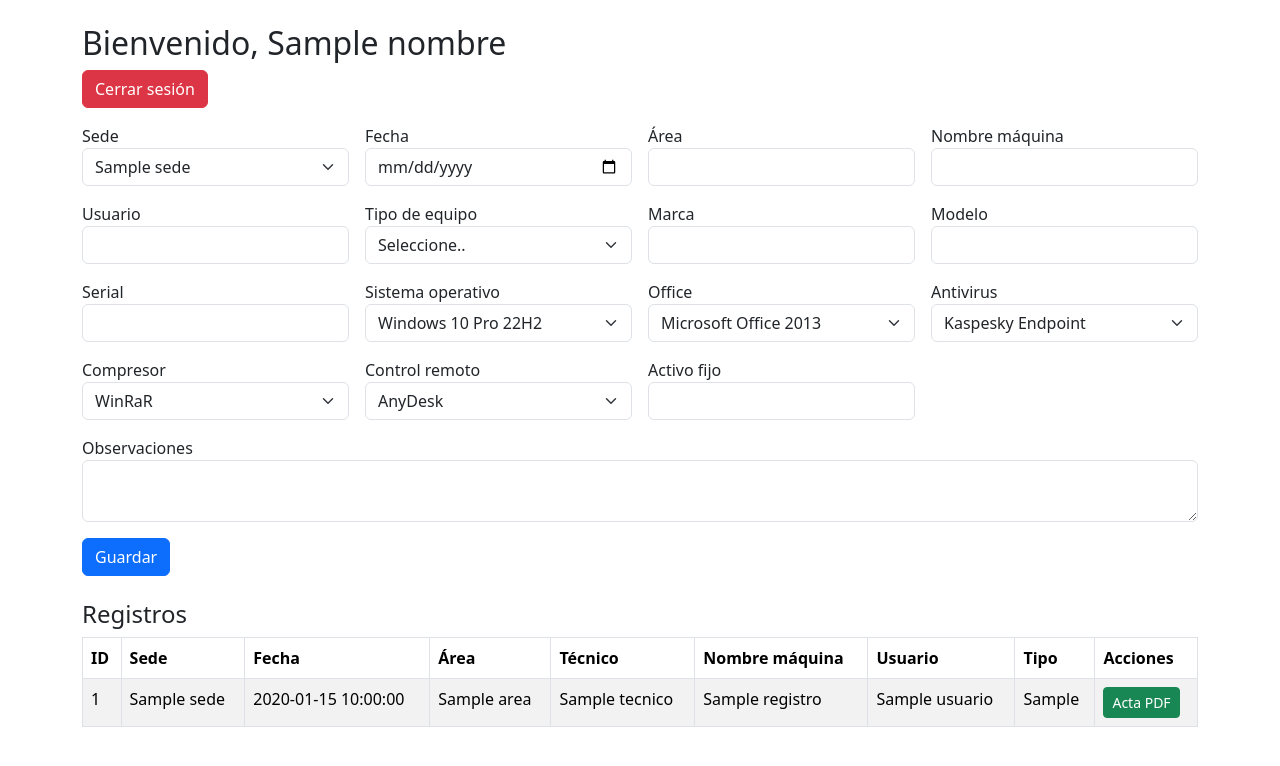
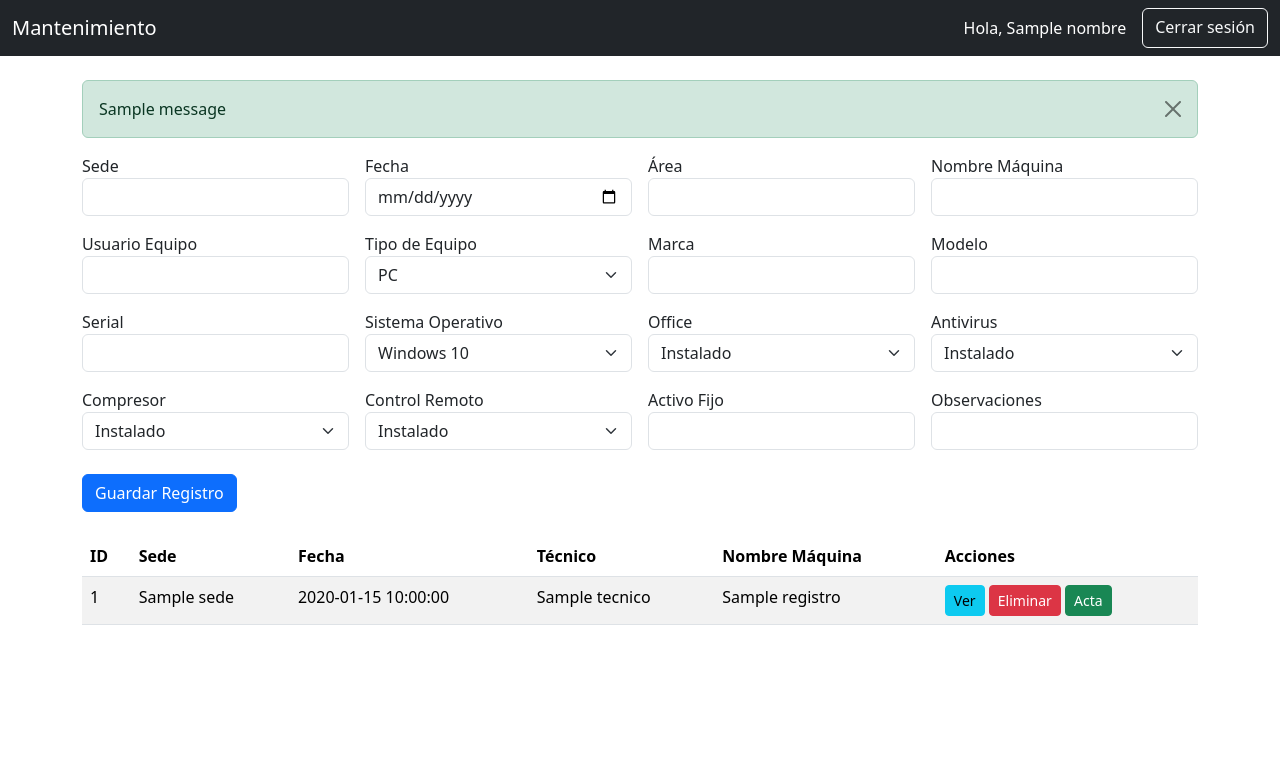
Before and after one commit to JozeDavhiid/Mantenimiento_Computadores, a Flask app: template templates/principal.html in a window 1280 px wide. Shown: the top 766 px of the page. Run offline with Flask 3, Linux system fonts and the light colour scheme; the template is opened without the code that fills it: most values are stand-ins (such as "Sample title", 1, 10 or a date in 2020); one stand-in notice (Sample message) is shown; some libraries are stand-ins or nearby versions.

Commit message:
Actualizacion

```diff
--- a/app.py
+++ b/app.py
@@ -2,22 +2,27 @@ import os
 from flask import Flask, render_template, request, redirect, url_for, session, flash, send_file
 import psycopg2
 from psycopg2.extras import RealDictCursor
+import openpyxl
 from io import BytesIO
 from datetime import date
 from reportlab.lib.pagesizes import letter
 from reportlab.pdfgen import canvas
 
-# ====== CONFIG ======
+# -----------------------
+# Configuración
+# -----------------------
 DB_URL = os.environ.get('DATABASE_URL')
-SECRET_KEY = os.environ.get('SECRET_KEY', 'Liam2205@.')
-
 if not DB_URL:
     raise ValueError("Debes configurar DATABASE_URL como variable de entorno con la URL de PostgreSQL de Render")
+
+SECRET_KEY = os.environ.get('SECRET_KEY', 'cambiala_por_una_secreta_en_render')
 
 app = Flask(__name__)
 app.secret_key = SECRET_KEY
 
-# ====== DB CONEXIÓN ======
+# -----------------------
+# Funciones DB
+# -----------------------
 def get_db():
     conn = psycopg2.connect(DB_URL, cursor_factory=RealDictCursor)
     return conn
@@ -25,16 +30,11 @@ def get_db():
 def init_db():
     conn = get_db()
     c = conn.cursor()
-    c.execute('''CREATE TABLE IF NOT EXISTS tecnicos (
-                    id SERIAL PRIMARY KEY,
-                    usuario TEXT UNIQUE,
-                    nombre TEXT,
-                    contrasena TEXT
-                )''')
+    # Tabla mantenimiento
     c.execute('''CREATE TABLE IF NOT EXISTS mantenimiento (
                     id SERIAL PRIMARY KEY,
                     sede TEXT,
-                    fecha DATE,
+                    fecha TEXT,
                     area TEXT,
                     tecnico TEXT,
                     nombre_maquina TEXT,
@@ -51,10 +51,17 @@ def init_db():
                     activo_fijo TEXT,
                     observaciones TEXT
                 )''')
-    # Crear admin por defecto
+    # Tabla tecnicos
+    c.execute('''CREATE TABLE IF NOT EXISTS tecnicos (
+                    id SERIAL PRIMARY KEY,
+                    usuario TEXT UNIQUE,
+                    nombre TEXT,
+                    contrasena TEXT
+                )''')
+    # Insert default admin
     c.execute("SELECT * FROM tecnicos WHERE usuario='admin'")
     if not c.fetchone():
-        c.execute("INSERT INTO tecnicos (usuario, nombre, contrasena) VALUES (%s,%s,%s)",
+        c.execute("INSERT INTO tecnicos (usuario, nombre, contrasena) VALUES (%s, %s, %s)",
                   ('admin', 'Administrador', '1234'))
     conn.commit()
     conn.close()
@@ -62,7 +69,9 @@ def init_db():
 with app.app_context():
     init_db()
 
-# ====== RUTAS ======
+# -----------------------
+# Rutas
+# -----------------------
 @app.route('/')
 def home():
     if 'usuario' in session:
@@ -95,14 +104,13 @@ def registro():
         conn = get_db()
         c = conn.cursor()
         try:
-            c.execute("INSERT INTO tecnicos (usuario,nombre,contrasena) VALUES (%s,%s,%s)",
+            c.execute("INSERT INTO tecnicos (usuario, nombre, contrasena) VALUES (%s, %s, %s)",
                       (usuario, nombre, contrasena))
             conn.commit()
             flash('Técnico registrado correctamente', 'success')
             return redirect(url_for('login'))
-        except psycopg2.errors.UniqueViolation:
+        except psycopg2.IntegrityError:
             flash('El usuario ya existe', 'warning')
-            conn.rollback()
         finally:
             conn.close()
     return render_template('registro.html')
@@ -120,11 +128,11 @@ def principal():
     conn = get_db()
     c = conn.cursor()
 
-    # ===== Guardar registro =====
+    # Insertar registro
     if request.method == 'POST' and request.form.get('action') == 'guardar':
         datos = (
             request.form.get('sede',''),
-            request.form.get('fecha', date.today()),
+            request.form.get('fecha', date.today().isoformat()),
             request.form.get('area',''),
             session.get('nombre',''),
             request.form.get('nombre_maquina',''),
@@ -142,18 +150,18 @@ def principal():
             request.form.get('observaciones','')
         )
         c.execute('''INSERT INTO mantenimiento
-                     (sede, fecha, area, tecnico, nombre_maquina, usuario, tipo_equipo, marca, modelo, serial,
-                      sistema_operativo, office, antivirus, compresor, control_remoto, activo_fijo, observaciones)
-                     VALUES (%s,%s,%s,%s,%s,%s,%s,%s,%s,%s,%s,%s,%s,%s,%s,%s,%s)''', datos)
+                    (sede, fecha, area, tecnico, nombre_maquina, usuario, tipo_equipo, marca, modelo, serial,
+                     sistema_operativo, office, antivirus, compresor, control_remoto, activo_fijo, observaciones)
+                     VALUES (%s, %s, %s, %s, %s, %s, %s, %s, %s, %s, %s, %s, %s, %s, %s, %s, %s)''', datos)
         conn.commit()
         flash('Registro guardado', 'success')
 
-    # ===== Actualizar registro =====
+    # Actualizar registro
     if request.method == 'POST' and request.form.get('action') == 'actualizar':
         rid = request.form.get('id')
         datos = (
             request.form.get('sede',''),
-            request.form.get('fecha', date.today()),
+            request.form.get('fecha', date.today().isoformat()),
             request.form.get('area',''),
             request.form.get('tecnico',''),
             request.form.get('nombre_maquina',''),
@@ -172,60 +180,119 @@ def principal():
             rid
         )
         c.execute('''UPDATE mantenimiento SET
-                     sede=%s, fecha=%s, area=%s, tecnico=%s, nombre_maquina=%s, usuario=%s,
-                     tipo_equipo=%s, marca=%s, modelo=%s, serial=%s, sistema_operativo=%s,
-                     office=%s, antivirus=%s, compresor=%s, control_remoto=%s, activo_fijo=%s, observaciones=%s
-                     WHERE id=%s''', datos)
+                    sede=%s, fecha=%s, area=%s, tecnico=%s, nombre_maquina=%s, usuario=%s,
+                    tipo_equipo=%s, marca=%s, modelo=%s, serial=%s, sistema_operativo=%s, office=%s, antivirus=%s,
+                    compresor=%s, control_remoto=%s, activo_fijo=%s, observaciones=%s WHERE id=%s''', datos)
         conn.commit()
         flash('Registro actualizado', 'success')
 
-    # ===== Filtrado =====
+    # Búsqueda y filtros
     search = request.args.get('q','').strip()
     sede_filter = request.args.get('sede','Todas')
     query = "SELECT * FROM mantenimiento WHERE 1=1"
     params = []
     if search:
         like = f"%{search}%"
-        query += " AND (sede ILIKE %s OR area ILIKE %s OR tecnico ILIKE %s OR nombre_maquina ILIKE %s OR usuario ILIKE %s OR tipo_equipo ILIKE %s OR marca ILIKE %s OR modelo ILIKE %s OR serial ILIKE %s OR sistema_operativo ILIKE %s OR office ILIKE %s OR antivirus ILIKE %s OR compresor ILIKE %s OR control_remoto ILIKE %s OR activo_fijo ILIKE %s OR observaciones ILIKE %s)"
+        query += """ AND (sede ILIKE %s OR area ILIKE %s OR tecnico ILIKE %s OR nombre_maquina ILIKE %s
+                     OR usuario ILIKE %s OR tipo_equipo ILIKE %s OR marca ILIKE %s OR modelo ILIKE %s
+                     OR serial ILIKE %s OR sistema_operativo ILIKE %s OR office ILIKE %s OR antivirus ILIKE %s
+                     OR compresor ILIKE %s OR control_remoto ILIKE %s OR activo_fijo ILIKE %s OR observaciones ILIKE %s)"""
         params += [like]*16
     if sede_filter and sede_filter != 'Todas':
-        query += " AND sede=%s"
+        query += " AND sede = %s"
         params.append(sede_filter)
     query += " ORDER BY id DESC"
     c.execute(query, params)
     registros = c.fetchall()
-    sedes = ["Todas","Nivel Central","Barranquilla","Soledad","Santa Marta","El Banco","Monteria","Sincelejo","Valledupar","El Carmen de Bolivar","Magangue"]
+
+    sedes = ["Todas","Nivel Central","Barranquilla","Soledad","Santa Marta","El Banco",
+             "Monteria","Sincelejo","Valledupar","El Carmen de Bolivar","Magangue"]
+
     conn.close()
+    return render_template('principal.html', registros=registros, sedes=sedes, search=search,
+                           sede_filter=sede_filter, nombre=session.get('nombre'))
 
-    return render_template('principal.html', registros=registros, sedes=sedes,
-                           search=search, sede_filter=sede_filter, nombre=session.get('nombre'))
-
-# ====== Actas individuales =====
-@app.route('/acta/<int:rid>')
-def acta(rid):
+@app.route('/eliminar/<int:rid>', methods=['POST'])
+def eliminar(rid):
     if 'usuario' not in session:
         return redirect(url_for('login'))
     conn = get_db()
     c = conn.cursor()
+    c.execute("DELETE FROM mantenimiento WHERE id=%s", (rid,))
+    conn.commit()
+    conn.close()
+    flash('Registro eliminado', 'info')
+    return redirect(url_for('principal'))
+
+@app.route('/exportar')
+def exportar():
+    if 'usuario' not in session:
+        return redirect(url_for('login'))
+    conn = get_db()
+    c = conn.cursor()
+    c.execute("SELECT * FROM mantenimiento")
+    registros = c.fetchall()
+    conn.close()
+
+    if not registros:
+        flash('No hay registros para exportar', 'warning')
+        return redirect(url_for('principal'))
+
+    wb = openpyxl.Workbook()
+    ws = wb.active
+    ws.title = "Mantenimiento"
+    encabezados = list(registros[0].keys())
+    ws.append(encabezados)
+    for row in registros:
+        ws.append(list(row.values()))
+    bio = BytesIO()
+    wb.save(bio)
+    bio.seek(0)
+
+    return send_file(bio, as_attachment=True, download_name='Mantenimiento.xlsx',
+                     mimetype='application/vnd.openxmlformats-officedocument.spreadsheetml.sheet')
+
+@app.route('/acta/<int:rid>')
+def generar_acta(rid):
+    if 'usuario' not in session:
+        return redirect(url_for('login'))
+
+    conn = get_db()
+    c = conn.cursor()
     c.execute("SELECT * FROM mantenimiento WHERE id=%s", (rid,))
-    row = c.fetchone()
+    registro = c.fetchone()
     conn.close()
-    if not row:
+
+    if not registro:
         flash('Registro no encontrado', 'warning')
         return redirect(url_for('principal'))
 
-    # Crear PDF
     buffer = BytesIO()
-    p = canvas.Canvas(buffer, pagesize=letter)
-    p.setFont("Helvetica", 12)
-    y = 750
-    for key, value in row.items():
-        p.drawString(50, y, f"{key}: {value}")
+    c_pdf = canvas.Canvas(buffer, pagesize=letter)
+    width, height = letter
+    c_pdf.setFont("Helvetica", 12)
+
+    y = height - 50
+    c_pdf.drawString(50, y, f"Acta de Mantenimiento - Registro ID: {registro['id']}")
+    y -= 25
+    for key, value in registro.items():
+        c_pdf.drawString(50, y, f"{key.replace('_',' ').title()}: {value}")
         y -= 20
-    p.showPage()
-    p.save()
+        if y < 50:
+            c_pdf.showPage()
+            c_pdf.setFont("Helvetica", 12)
+            y = height - 50
+
+    c_pdf.showPage()
+    c_pdf.save()
     buffer.seek(0)
-    return send_file(buffer, as_attachment=True, download_name=f"acta_{rid}.pdf", mimetype='application/pdf')
 
+    return send_file(buffer, as_attachment=True,
+                     download_name=f"Acta_Registro_{registro['id']}.pdf",
+                     mimetype='application/pdf')
+
+# -----------------------
+# Main
+# -----------------------
 if __name__ == '__main__':
     app.run(host='0.0.0.0', port=int(os.environ.get('PORT', 5000)), debug=True)
--- a/templates/principal.html
+++ b/templates/principal.html
@@ -2,138 +2,139 @@
 <html lang="es">
 <head>
     <meta charset="UTF-8">
-    <meta name="viewport" content="width=device-width, initial-scale=1.0">
-    <title>Registro de Mantenimiento</title>
+    <title>Principal - Mantenimiento</title>
     <link href="https://cdn.jsdelivr.net/npm/bootstrap@5.3.2/dist/css/bootstrap.min.css" rel="stylesheet">
 </head>
 <body>
-<div class="container mt-4">
-    <h2>Bienvenido, {{ nombre }}</h2>
-    <a href="{{ url_for('logout') }}" class="btn btn-danger mb-3">Cerrar sesión</a>
+<nav class="navbar navbar-expand-lg navbar-dark bg-dark mb-4">
+    <div class="container-fluid">
+        <a class="navbar-brand" href="#">Mantenimiento</a>
+        <div class="d-flex">
+            <span class="navbar-text text-white me-3">Hola, {{ nombre }}</span>
+            <a href="{{ url_for('logout') }}" class="btn btn-outline-light">Cerrar sesión</a>
+        </div>
+    </div>
+</nav>
 
-    <!-- FORMULARIO -->
-    <form method="POST" class="mb-4">
+<div class="container">
+    {% with messages = get_flashed_messages(with_categories=true) %}
+      {% if messages %}
+        {% for category, message in messages %}
+          <div class="alert alert-{{ category }} alert-dismissible fade show" role="alert">
+            {{ message }}
+            <button type="button" class="btn-close" data-bs-dismiss="alert" aria-label="Close"></button>
+          </div>
+        {% endfor %}
+      {% endif %}
+    {% endwith %}
+
+    <!-- FORMULARIO DE REGISTRO -->
+    <form method="POST" class="row g-3 mb-4">
         <input type="hidden" name="action" value="guardar">
-        <div class="row g-3">
         <div class="col-md-3">
             <label>Sede</label>
-                <select class="form-select" name="sede">
-                    {% for s in sedes if s != 'Todas' %}
-                    <option value="{{ s }}">{{ s }}</option>
-                    {% endfor %}
-                </select>
+            <input type="text" name="sede" class="form-control">
         </div>
         <div class="col-md-3">
             <label>Fecha</label>
-                <input type="date" class="form-control" name="fecha" value="{{ date.today().isoformat() }}">
+            <input type="date" name="fecha" class="form-control" value="{{ hoy }}">
         </div>
         <div class="col-md-3">
             <label>Área</label>
-                <input type="text" class="form-control" name="area">
+            <input type="text" name="area" class="form-control">
         </div>
         <div class="col-md-3">
-                <label>Nombre máquina</label>
-                <input type="text" class="form-control" name="nombre_maquina">
+            <label>Nombre Máquina</label>
+            <input type="text" name="nombre_maquina" class="form-control">
+        </div>
+
+        <div class="col-md-3">
+            <label>Usuario Equipo</label>
+            <input type="text" name="usuario_equipo" class="form-control">
         </div>
         <div class="col-md-3">
-                <label>Usuario</label>
-                <input type="text" class="form-control" name="usuario_equipo">
-            </div>
-            <div class="col-md-3">
-                <label>Tipo de equipo</label>
-                <select class="form-select" name="tipo_equipo">
-                    <option>Seleccione..</option>
-                    <option>Portátil</option>
-                    <option>All in One</option>
+            <label>Tipo de Equipo</label>
+            <select name="tipo_equipo" class="form-select">
+                <option>PC</option>
+                <option>Laptop</option>
+                <option>Servidor</option>
                 <option>Impresora</option>
-                    <option>Computador de Escritorio</option>
-                    <option>Servidor</option>
-                    <option>Otro</option>
             </select>
         </div>
         <div class="col-md-3">
             <label>Marca</label>
-                <input type="text" class="form-control" name="marca">
+            <input type="text" name="marca" class="form-control">
         </div>
         <div class="col-md-3">
             <label>Modelo</label>
-                <input type="text" class="form-control" name="modelo">
+            <input type="text" name="modelo" class="form-control">
+        </div>
+
+        <div class="col-md-3">
+            <label>Serial</label>
+            <input type="text" name="serial" class="form-control">
         </div>
         <div class="col-md-3">
-                <label>Serial</label>
-                <input type="text" class="form-control" name="serial">
-            </div>
-            <div class="col-md-3">
-                <label>Sistema operativo</label>
-                <select class="form-select" name="so">
-                    <option>Windows 10 Pro 22H2</option>
-                    <option>Windows 11 Pro 23H2</option>
-                    <option>Windows 11 Pro 24H2</option>
+            <label>Sistema Operativo</label>
+            <select name="so" class="form-select">
+                <option>Windows 10</option>
+                <option>Windows 11</option>
+                <option>Linux</option>
                 <option>MacOS</option>
             </select>
         </div>
         <div class="col-md-3">
             <label>Office</label>
-                <select class="form-select" name="office">
-                    <option>Microsoft Office 2013</option>
-                    <option>Microsoft Office 365</option>
-                    <option>Microsoft Office 2016</option>
-                    <option>Microsoft Office 2019</option>
-                    <option>Microsoft Office 2021</option>
-
+            <select name="office" class="form-select">
+                <option>Instalado</option>
+                <option>No instalado</option>
             </select>
         </div>
         <div class="col-md-3">
             <label>Antivirus</label>
-                <select class="form-select" name="antivirus">
-                    <option>Kaspesky Endpoint</option>
-                    <option>Windows Defender</option>
-                    <option>Avast</option>
-                    <option>Otro</option>
-                    <option>No</option>
+            <select name="antivirus" class="form-select">
+                <option>Instalado</option>
+                <option>No instalado</option>
+            </select>
+        </div>
+
+        <div class="col-md-3">
+            <label>Compresor</label>
+            <select name="compresor" class="form-select">
+                <option>Instalado</option>
+                <option>No instalado</option>
             </select>
         </div>
         <div class="col-md-3">
-                <label>Compresor</label>
-                <select class="form-select" name="compresor">
-                    <option>WinRaR</option>
-                    <option>7-Zip</option>
-                    <option>PeaZip</option>
+            <label>Control Remoto</label>
+            <select name="control_remoto" class="form-select">
+                <option>Instalado</option>
+                <option>No instalado</option>
             </select>
         </div>
         <div class="col-md-3">
-                <label>Control remoto</label>
-                <select class="form-select" name="control_remoto">
-                    <option>AnyDesk</option>
-                    <option>TeamViewer</option>
-                    <option>RuskDesk</option>
-                </select>
+            <label>Activo Fijo</label>
+            <input type="text" name="activo_fijo" class="form-control">
         </div>
         <div class="col-md-3">
-                <label>Activo fijo</label>
-                <input type="text" class="form-control" name="activo_fijo">
+            <label>Observaciones</label>
+            <input type="text" name="observaciones" class="form-control">
         </div>
-            <div class="col-md-12">
-                <label>Observaciones</label>
-                <textarea class="form-control" name="observaciones" rows="2"></textarea>
+
+        <div class="col-12">
+            <button type="submit" class="btn btn-primary mt-2">Guardar Registro</button>
         </div>
-        </div>
-        <button type="submit" class="btn btn-primary mt-3">Guardar</button>
     </form>
 
-    <!-- TABLA -->
-    <h4>Registros</h4>
-    <table class="table table-bordered table-striped">
+    <!-- TABLA DE REGISTROS -->
+    <table class="table table-striped">
         <thead>
             <tr>
                 <th>ID</th>
                 <th>Sede</th>
                 <th>Fecha</th>
-                <th>Área</th>
                 <th>Técnico</th>
-                <th>Nombre máquina</th>
-                <th>Usuario</th>
-                <th>Tipo</th>
+                <th>Nombre Máquina</th>
                 <th>Acciones</th>
             </tr>
         </thead>
@@ -143,13 +144,14 @@
                 <td>{{ r.id }}</td>
                 <td>{{ r.sede }}</td>
                 <td>{{ r.fecha }}</td>
-                <td>{{ r.area }}</td>
                 <td>{{ r.tecnico }}</td>
                 <td>{{ r.nombre_maquina }}</td>
-                <td>{{ r.usuario }}</td>
-                <td>{{ r.tipo_equipo }}</td>
                 <td>
-                    <a href="{{ url_for('acta', rid=r.id) }}" class="btn btn-sm btn-success">Acta PDF</a>
+                    <a href="{{ url_for('obtener_registro', rid=r.id) }}" class="btn btn-info btn-sm">Ver</a>
+                    <form action="{{ url_for('eliminar', rid=r.id) }}" method="POST" style="display:inline;">
+                        <button type="submit" class="btn btn-danger btn-sm">Eliminar</button>
+                    </form>
+                    <a href="{{ url_for('generar_acta', rid=r.id) }}" class="btn btn-success btn-sm">Acta</a>
                 </td>
             </tr>
             {% endfor %}
```
Lines whose indentation alone changed are shown as unchanged.
